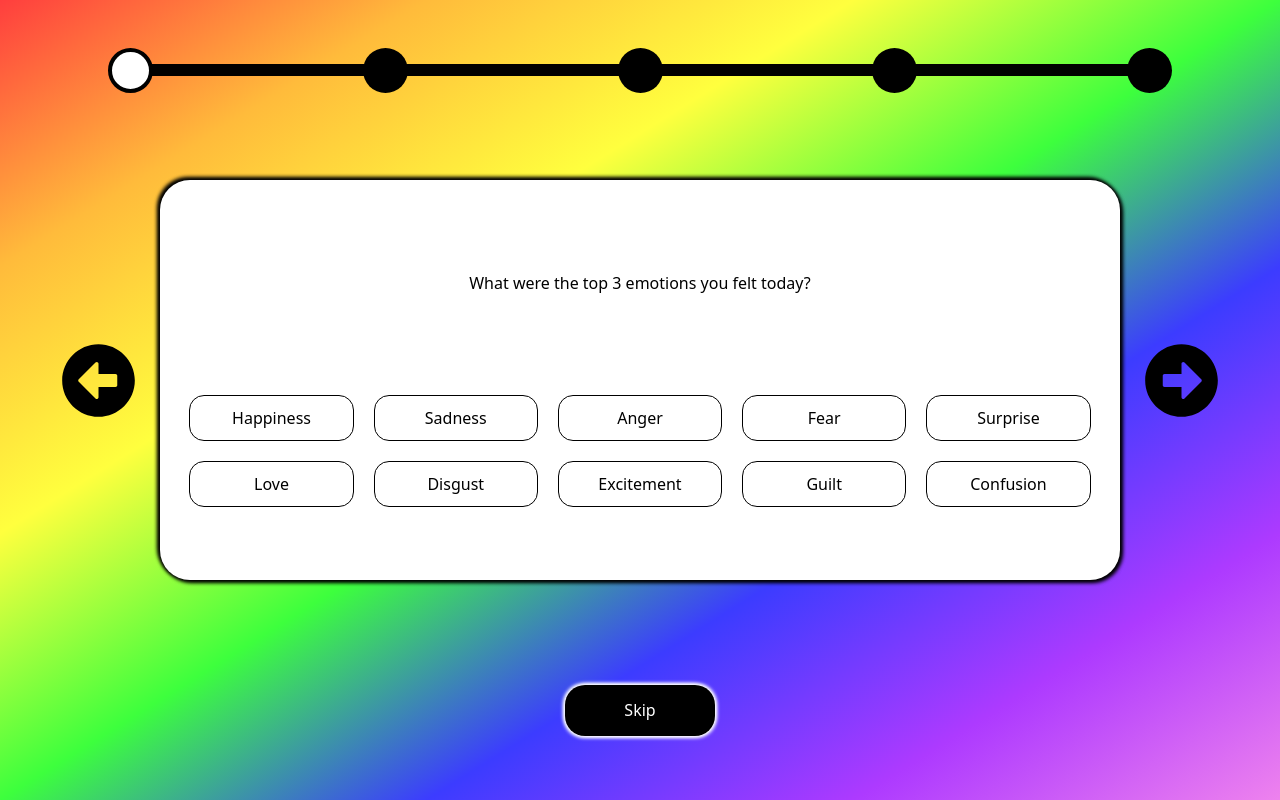
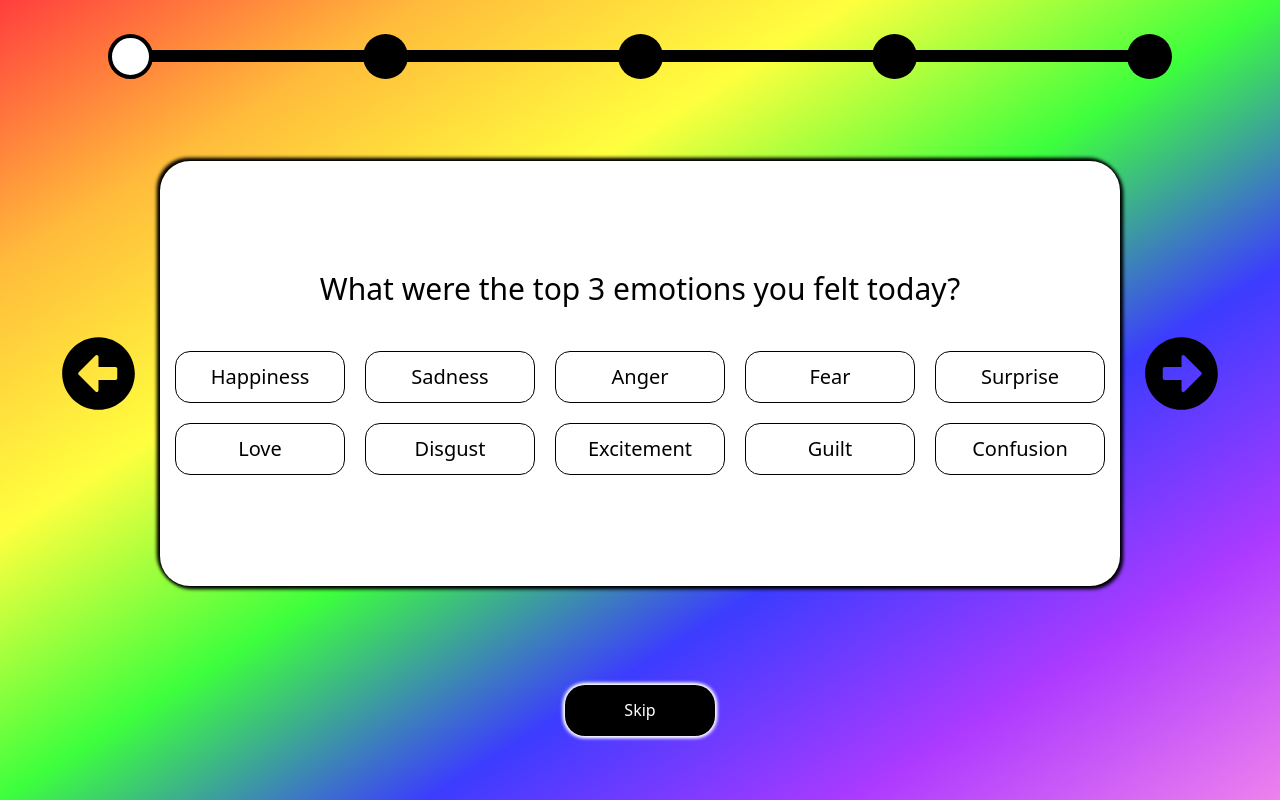
Before and after one commit to AnneMarieJetton/Moodee, a React (Vite) app in the folder frontend/: page /quiz in a window 1280 px wide. Built offline with nearby package versions, Linux system fonts and the light colour scheme.

Commit message:
fixed styling

```diff
--- a/frontend/src/components/Quiz/OuterQuestion.jsx
+++ b/frontend/src/components/Quiz/OuterQuestion.jsx
@@ -6,7 +6,6 @@ import { FaArrowAltCircleRight, FaArrowAltCircleLeft } from "react-icons/fa";
 import PropTypes from 'prop-types';
 
 // Styling
-
 import '../../styles/Quiz.css';
 
 const OuterQuestionContainer = ({ QuestionComponent, onNext, onPrevious }) => {
--- /dev/null
+++ b/frontend/src/components/Quiz/Questions/index.jsx
@@ -0,0 +1,5 @@
+export { default as QuestionOne } from './QuestionOne';
+export { default as QuestionTwo } from './QuestionTwo';
+export { default as QuestionThree } from './QuestionThree';
+export { default as QuestionFour } from './QuestionFour';
+export { default as QuestionFive } from './QuestionFive';
--- a/frontend/src/styles/Questions.css
+++ b/frontend/src/styles/Questions.css
@@ -3,19 +3,21 @@
   display: flex;
   justify-content: center;
   align-items: center;
+  text-align: center;
+  padding: 10px;
+  font-size: 30px;
   flex: 1;
-  /* background-color: blue; */
-  /* margin-top: 5%; */
+  padding-bottom: 25px;
 }
 
 /* QuestionOne.jsx */
 .QuestionOne {
-  background-color: white;
   display: flex;
-  width: 97%;
-  height: 97%;
+  width: 98%;
+  height: 98%;
   border-radius: 25px;
   flex-direction: column;
+  flex: 1;
 }
 .EmotionsContainer {
   display: grid;
@@ -23,6 +25,7 @@
   grid-auto-rows: minmax(50px, auto); /* Minimum height for rows */
   gap: 10px;
   padding: 10px;
+  overflow-y: auto;
 }
 .Emotion {
   padding: 10px;
@@ -30,6 +33,7 @@
   border: 1px solid #000;
   border-radius: 15px;
   text-align: center;
+  font-size: 20px;
 }
 
 /* Media query for smaller screens */
--- a/frontend/src/styles/Quiz.css
+++ b/frontend/src/styles/Quiz.css
@@ -31,7 +31,7 @@
   height: 1.5%;
   justify-content: space-between;
   align-content: flex-start;
-  margin-top: 5%;
+  margin-top: 50px;
   padding: 0% -2%;
 }
 
@@ -90,7 +90,7 @@
   margin: 2%;
   background-color: white;
   width: 75vw;
-  height: 400px;
+  min-height: 425px;
   border-radius: 30px;
   justify-content: center;
   align-items: center;
```
Also changed, not shown: frontend/src/pages/Quiz.jsx (+1 -6 lines).
